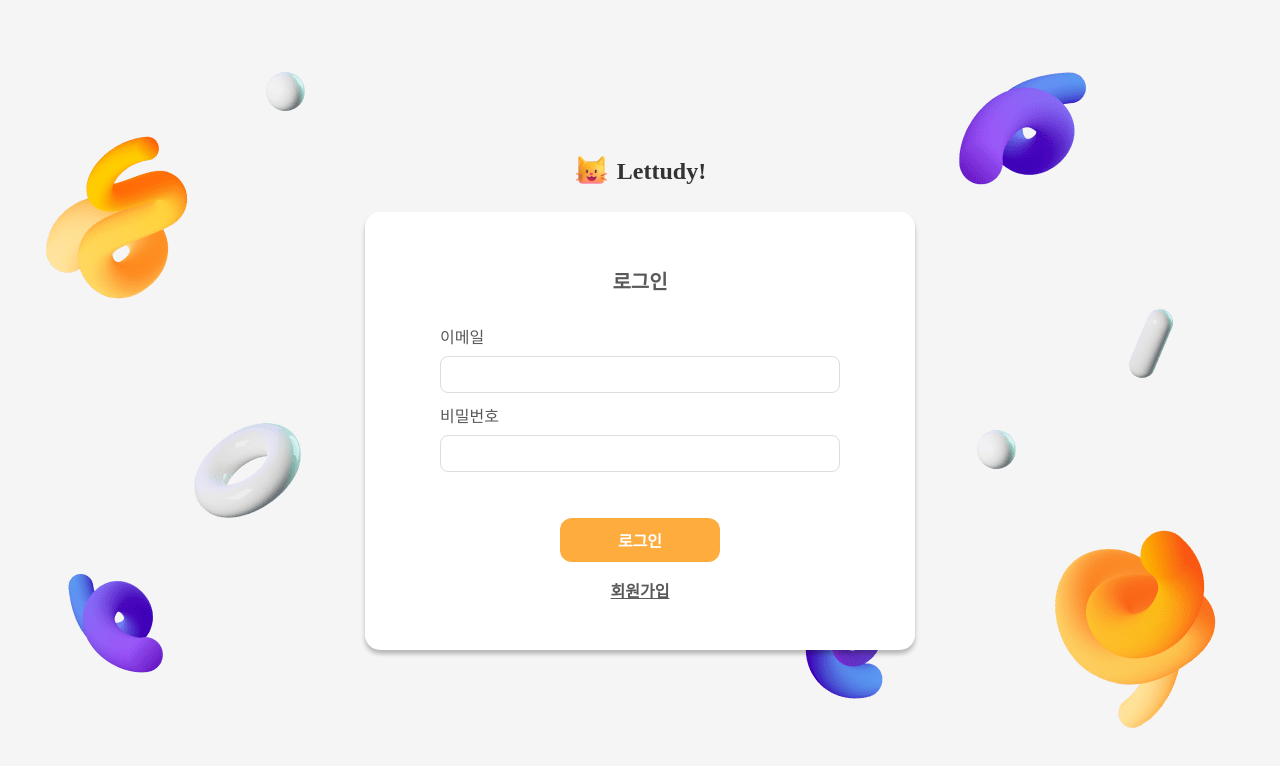
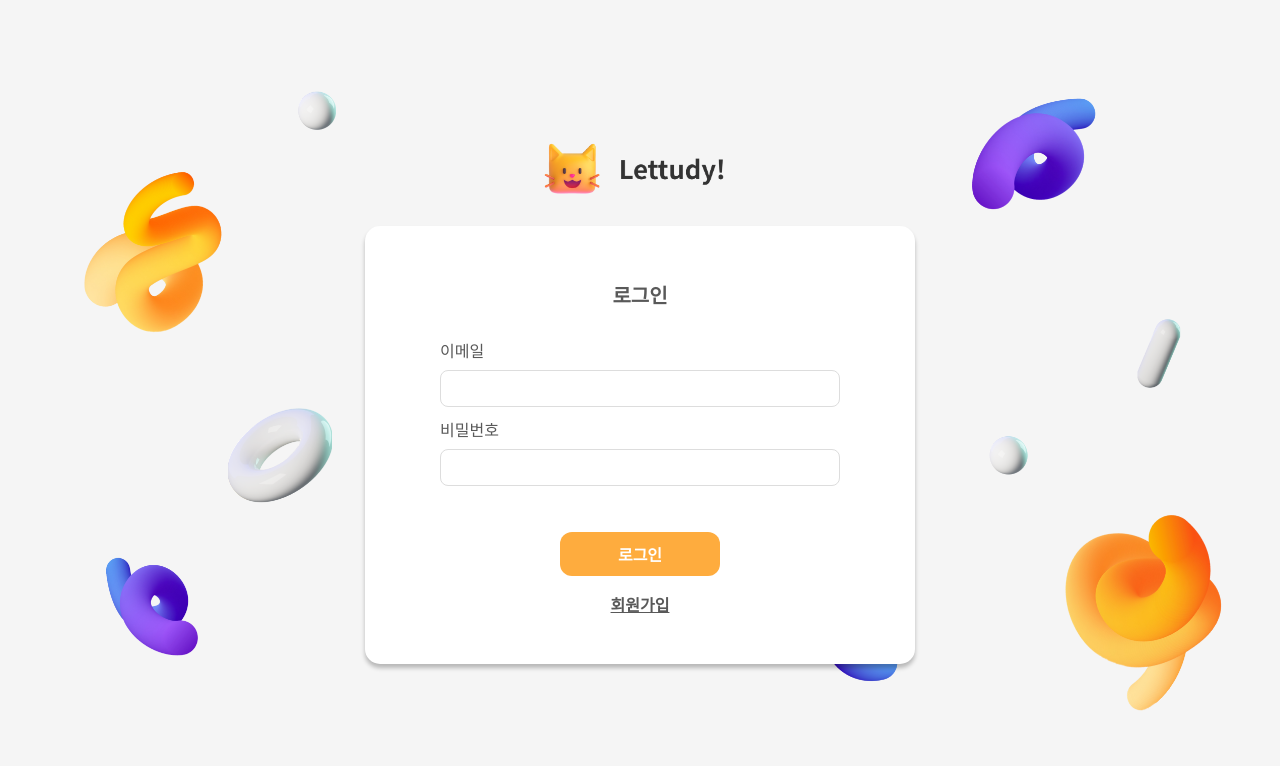
Before and after one commit to IIIIIFive/Lettudy_Client, a React (Vite) app: page /login in a window 1280 px wide. Shown: the top 766 px of the page. Built offline with nearby package versions, Linux system fonts and the light colour scheme; a web font is replaced by a local one.

Commit message:
[Fix] 로그인, 로그아웃 스타일 수정

```diff
--- a/package.json
+++ b/package.json
@@ -14,7 +14,7 @@
     "@types/react-router-dom": "^5.3.3",
     "react": "^18.3.1",
     "react-dom": "^18.3.1",
-    "react-hook-form": "^7.52.1",
+    "react-hook-form": "^7.52.2",
     "react-router-dom": "^6.25.1",
     "styled-components": "^6.1.12",
     "styled-reset": "^4.5.2",
--- a/src/components/AuthBackground.tsx
+++ b/src/components/AuthBackground.tsx
@@ -10,6 +10,7 @@ export default AuthBackground;
 const AuthBackgroundStyle = styled.div`
   background-image: url('/assets/images/auth-background.png');
   background-size: cover;
+  background-repeat: no-repeat;
   background-color: #f5f5f5;
   background-position: center;
   height: 100vh;
--- a/src/components/common/Button.tsx
+++ b/src/components/common/Button.tsx
@@ -37,9 +37,10 @@ const ButtonStyle = styled.button<{
   background-color: #feac3e;
   border-radius: 12px;
   font-weight: ${({ $size }) => ($size === 'small' ? '300' : '700')};
+  transition: box-shadow 0.3s ease-in-out;
 
   &:hover {
     box-shadow: ${({ $size }) =>
-      $size === 'medium' ? '0px 4px 4px 0px rgba(0, 0, 0, 0.25);' : 'none'};
+      $size === 'medium' ? '0px 4px 12px rgba(0, 0, 0, 0.2);' : 'none'};
   }
 `;
--- a/src/pages/Join.tsx
+++ b/src/pages/Join.tsx
@@ -37,10 +37,7 @@ function Join() {
   return (
     <AuthBackground>
       <JoinStyle>
-        <Link to='/' className='lettudy'>
-          <img src={logo} alt='lettudy' />
-          <span className='title'>Lettudy!</span>
-        </Link>
+        <img src='/assets/images/logo-withLettudy.png' alt='logo' height={60} />
 
         <div className='container'>
           <h1>회원가입</h1>
@@ -170,6 +167,7 @@ export const JoinStyle = styled.div`
     width: 550px;
     box-sizing: border-box;
     padding: 50px;
+    margin-top: 30px;
 
     h1 {
       font-weight: bold;
--- a/src/pages/Login.tsx
+++ b/src/pages/Login.tsx
@@ -1,7 +1,6 @@
 import React from 'react';
 import { JoinStyle } from './Join';
 import AuthBackground from '@/components/AuthBackground';
-import logo from '../../public/logo.png';
 import { Link, useNavigate } from 'react-router-dom';
 import { useForm, SubmitHandler } from 'react-hook-form';
 import styled from 'styled-components';
@@ -33,10 +32,7 @@ function Login() {
   return (
     <AuthBackground>
       <LoginStyle>
-        <Link to='/' className='lettudy'>
-          <img src={logo} alt='lettudy' />
-          <span className='title'>Lettudy!</span>
-        </Link>
+        <img src='/assets/images/logo-withLettudy.png' alt='logo' height={60} />
         <div className='container'>
           <h1>로그인</h1>
           <form onSubmit={handleSubmit(onSubmit)}>
@@ -94,6 +90,7 @@ export default Login;
 
 export const LoginStyle = styled(JoinStyle)`
   .container {
+    margin-top: 30px;
     padding: 50px;
 
     .error-container {
```
Also changed, not shown: public/assets/images/auth-background.png, 1 other file (tests, documents, lock files or other folders).
